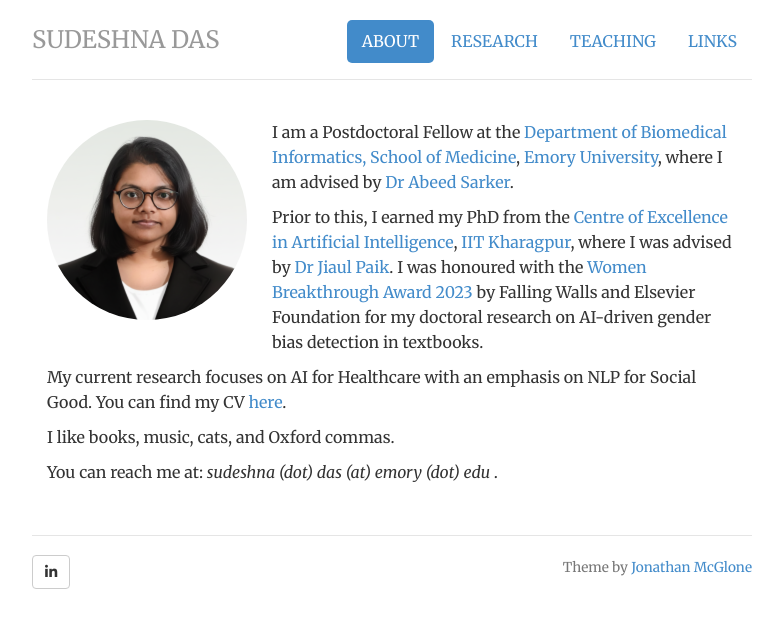
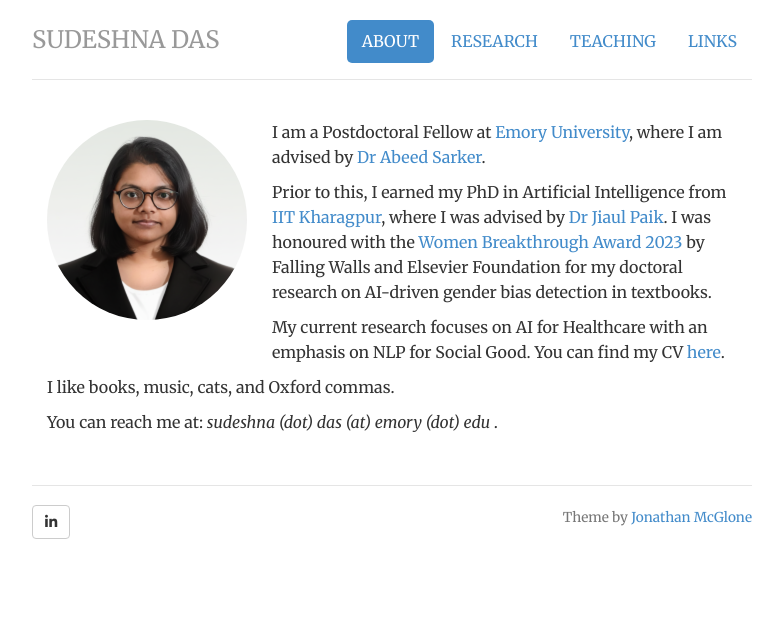
Before and after one commit to das-sudeshna/das-sudeshna.github.io, a Jekyll site: the page built from index.html, in a window 1280 px wide. Shown: the top 628 px of the page, without its empty margins (248-1031 px from the left). Built offline with Jekyll 4.4.1, drawn with Linux system fonts in a browser that asks for light colours; nearby versions of some CDN libraries.

Commit message:
Update index.html

```diff
--- a/index.html
+++ b/index.html
@@ -15,9 +15,9 @@ description: Sudeshna Das is a Postdoctoral Fellow in Biomedical Informatics at
 	</div>
 	<div class="col-sm-12">
 
-	<p>I am a Postdoctoral Fellow at the <a href="https://med.emory.edu/departments/biomedical-informatics/index.html">Department of Biomedical Informatics, School of Medicine</a>, <a href="https://www.emory.edu/home/index.html">Emory University</a>, where I am advised by <a href="https://sarkerlab.org/members/abeed-sarker">Dr Abeed Sarker</a>.</p>
+	<p>I am a Postdoctoral Fellow at <a href="https://www.emory.edu/home/index.html">Emory University</a>, where I am advised by <a href="https://sarkerlab.org">Dr Abeed Sarker</a>.</p>
 
-	<p>Prior to this, I earned my PhD from the <a href="http://www.ai.iitkgp.ac.in/">Centre of Excellence in Artificial Intelligence</a>, <a href="http://www.iitkgp.ac.in">IIT Kharagpur</a>, where I was advised by <a href="https://www.iitkgp.ac.in/department/AI/faculty/ai-jiaul">Dr Jiaul Paik</a>. I was honoured with the <a href="https://falling-walls.com/foundation/press/press-releases/women-breakthrough-award-2023-laureates">Women Breakthrough Award 2023</a> by Falling Walls and Elsevier Foundation for my doctoral research on AI-driven gender bias detection in textbooks.</p>
+	<p>Prior to this, I earned my PhD in Artificial Intelligence from <a href="http://www.iitkgp.ac.in">IIT Kharagpur</a>, where I was advised by <a href="https://www.iitkgp.ac.in/department/AI/faculty/ai-jiaul">Dr Jiaul Paik</a>. I was honoured with the <a href="https://falling-walls.com/foundation/press/press-releases/women-breakthrough-award-2023-laureates">Women Breakthrough Award 2023</a> by Falling Walls and Elsevier Foundation for my doctoral research on AI-driven gender bias detection in textbooks.</p>
 
 	<p>My current research focuses on AI for Healthcare with an emphasis on NLP for Social Good. You can find my CV <a href="https://drive.google.com/file/d/124EFpO135Lcvv9wQMSA9Mr6-pj55Mkap/view">here</a>.</p>
 
```
